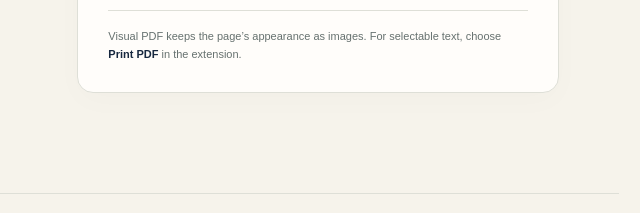
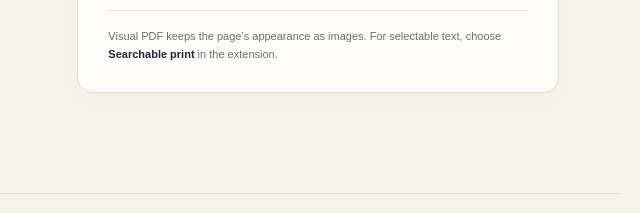
Before and after one commit to MulhamKassab/pagepress, a browser extension: page website/index.html in a window 1280 px wide. Shown: the part 605-818 px from the top of the page, 581-1221 px from the left. Drawn offline with Linux system fonts and the light colour scheme.

Commit message:
Use the exact searchable print button label in installation instructions

```diff
--- a/website/index.html
+++ b/website/index.html
@@ -27,7 +27,7 @@
       <li><div><h3>Add it to Chrome</h3><p>Paste this into Chrome’s address bar:</p><div class="address-row"><code>chrome://extensions</code><button type="button" data-testid="copy-extensions" aria-label="Copy Chrome extensions address" hidden>Copy</button></div><p class="copy-status" data-testid="copy-status" role="status" aria-live="polite"></p><p>Turn on <strong>Developer mode</strong>, click <strong>Load unpacked</strong>, and choose the extracted folder containing <code>manifest.json</code>.</p></div></li>
       <li><div><h3>Open a page and save</h3><p>Pin webTopdf from Chrome’s extensions menu. Open a webpage, click webTopdf, then <strong>Save as PDF</strong>.</p></div></li>
     </ol>
-    <p class="mode-note">Visual PDF keeps the page’s appearance as images. For selectable text, choose <strong>Print PDF</strong> in the extension.</p>
+    <p class="mode-note">Visual PDF keeps the page’s appearance as images. For selectable text, choose <strong>Searchable print</strong> in the extension.</p>
   </section>
 </main>
 <p class="page-note">Works on ordinary webpages. Chrome’s internal and protected pages cannot be captured.</p>
```
Also changed, not shown: website/install.html (+1 -1 lines).
